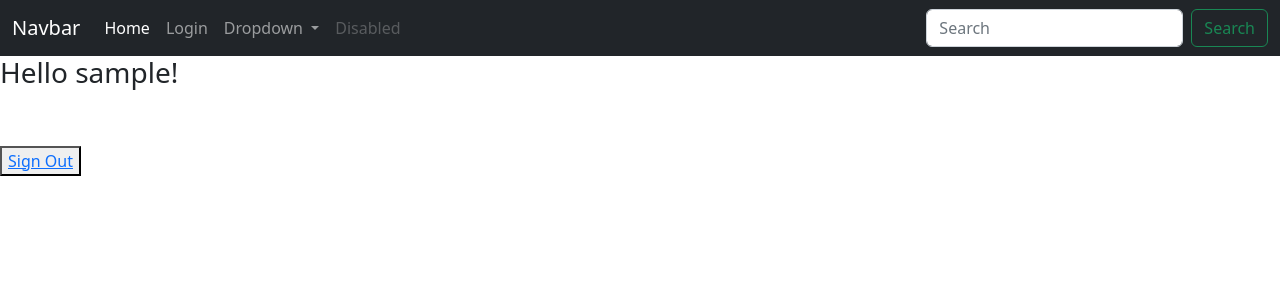
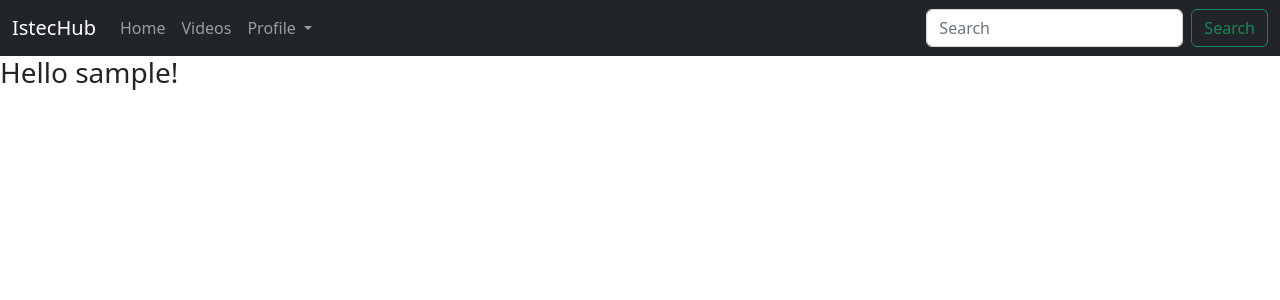
Before and after one commit to bernasx/netflixclone-django, a Django app: page / in a window 1280 px wide. Shown: the top 300 px of the page. Run offline with Django 4.2, Linux system fonts and the light colour scheme; the visitor is signed in with stand-in values (Sample User, id 1).

Commit message:
Added Profile Page and fixed Navigation Bar

```diff
--- a/hub/templates/hub/base.html
+++ b/hub/templates/hub/base.html
@@ -12,32 +12,38 @@
   <body>
     <nav class="navbar navbar-dark navbar-expand-lg bg-dark">
         <div class="container-fluid">
-          <a class="navbar-brand" href="#">Navbar</a>
+          <a class="navbar-brand" href="{% url 'index' %}">IstecHub</a>
           <button class="navbar-toggler" type="button" data-bs-toggle="collapse" data-bs-target="#navbarSupportedContent" aria-controls="navbarSupportedContent" aria-expanded="false" aria-label="Toggle navigation">
             <span class="navbar-toggler-icon"></span>
           </button>
           <div class="collapse navbar-collapse" id="navbarSupportedContent">
             <ul class="navbar-nav me-auto mb-2 mb-lg-0">
               <li class="nav-item">
-                <a class="nav-link active" aria-current="page" href="#">Home</a>
+                <a class="nav-link" {% if request.resolver_match.url_name == 'index' %}class="nav-link active"{% endif %} aria-current="page" href="{% url 'index' %}">Home</a>
               </li>
               <li class="nav-item">
-                <a class="nav-link" href="#">Login</a>
+                <a class="nav-link" aria-current="page" href="{% url 'index' %}">Videos</a>
               </li>
+              {% if user.is_authenticated %}
               <li class="nav-item dropdown">
                 <a class="nav-link dropdown-toggle" href="#" id="navbarDropdown" role="button" data-bs-toggle="dropdown" aria-expanded="false">
-                  Dropdown
+                  Profile
                 </a>
                 <ul class="dropdown-menu" aria-labelledby="navbarDropdown">
-                  <li><a class="dropdown-item" href="#">Action</a></li>
-                  <li><a class="dropdown-item" href="#">Another action</a></li>
+                  <li><a class="dropdown-item" href="{% url 'profile' %}">Your Profile</a></li>
+                  <li><a class="dropdown-item" href="#">Settings</a></li>
                   <li><hr class="dropdown-divider"></li>
-                  <li><a class="dropdown-item" href="#">Something else here</a></li>
+                  <li><a class="dropdown-item" href="{% url 'logout' %}">Log Out</a></li>
                 </ul>
               </li>
+              {% else %}
               <li class="nav-item">
-                <a class="nav-link disabled">Disabled</a>
+                <a class="nav-link" href="{% url 'login' %}">Login</a>
               </li>
+              <li class="nav-item">
+                <a class="nav-link" href="{% url 'signup' %}">Sign Up</a>
+              </li>
+              {% endif %}
             </ul>
             <form class="d-flex" role="search">
               <input class="form-control me-2" type="search" placeholder="Search" aria-label="Search">
--- a/hub/templates/hub/index.html
+++ b/hub/templates/hub/index.html
@@ -4,13 +4,7 @@
 
 {% if user.is_authenticated %}
     <h3>Hello {{username}}!</h3>
-    <br/>
-    <br/>
-    <button type="submit"><a href="{% url 'logout' %}">Sign Out</a></button>
 {% else %}
-    <button type="submit"><a href="{% url 'signup' %}">Sign Up</a></button>
-    <br/>
-    <br/>
-    <button type="submit"><a href="{% url 'login' %}">Sign In</a></button>
+    <h3>no account!</h3>
 {% endif %}
 {% endblock %}
--- a/hub/urls.py
+++ b/hub/urls.py
@@ -4,6 +4,8 @@ from . import views
 
 urlpatterns = [
     path('', views.index, name='index'),
+    path('profile/', views.profile, name='profile'),
+    path('profile/<int:pk>', views.profile, name='profile'),
     path('signup/', views.signup, name='signup'),
     path('login/', auth_views.LoginView.as_view(template_name='hub/authentication/login.html'), name='login'),
     path('logout/', auth_views.LogoutView.as_view(), name='logout'),
--- a/hub/views.py
+++ b/hub/views.py
@@ -1,11 +1,9 @@
-from django.shortcuts import render, redirect
+from django.http import HttpResponse, HttpResponseNotFound
+from django.shortcuts import render, redirect, get_object_or_404
 from .models import User
+from django.views import generic
 
 def index(request):
-    # print(request.user.get_group_permissions())
-    if request.user.has_perm('hub.add_movie'):
-        print('hey')
-        pass
     username = request.user.username
     return render(request, 'hub/index.html',{"username":username})
 
@@ -23,3 +21,13 @@ def signup(request):
         return redirect('login')
 
     return render(request, 'hub/authentication/signup.html')
+
+def profile(request, pk=None):
+    if (pk is not None):
+        user = get_object_or_404(User, pk=pk)
+        return render(request, 'hub/profile.html', {'otherUser':user,'isProducer':user.has_perm('hub.add_movie')})
+    if (request.user.is_authenticated):
+        user = request.user
+        return render(request, 'hub/profile.html')
+    else:
+        return render(request, 'hub/profile.html', {"user":None})
```
Also changed, not shown: hub/templates/hub/profile.html (added, +19 -0 lines), 1 other file.
